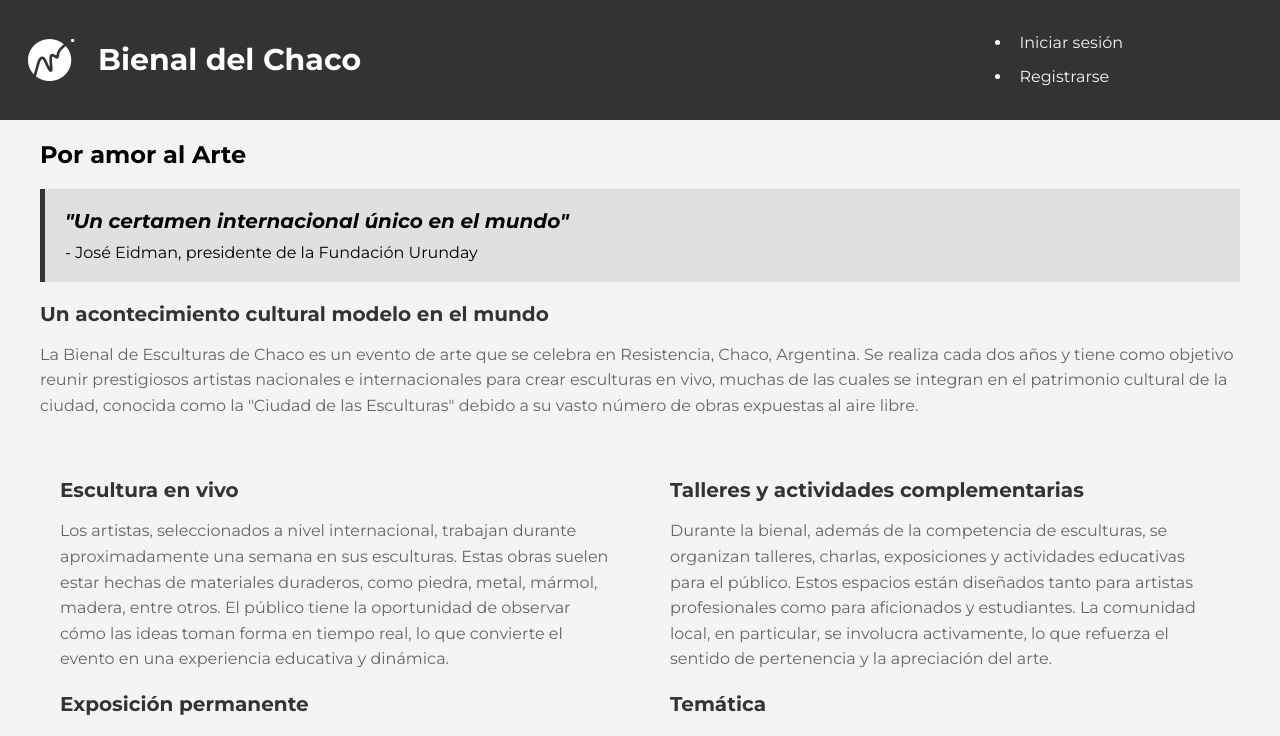
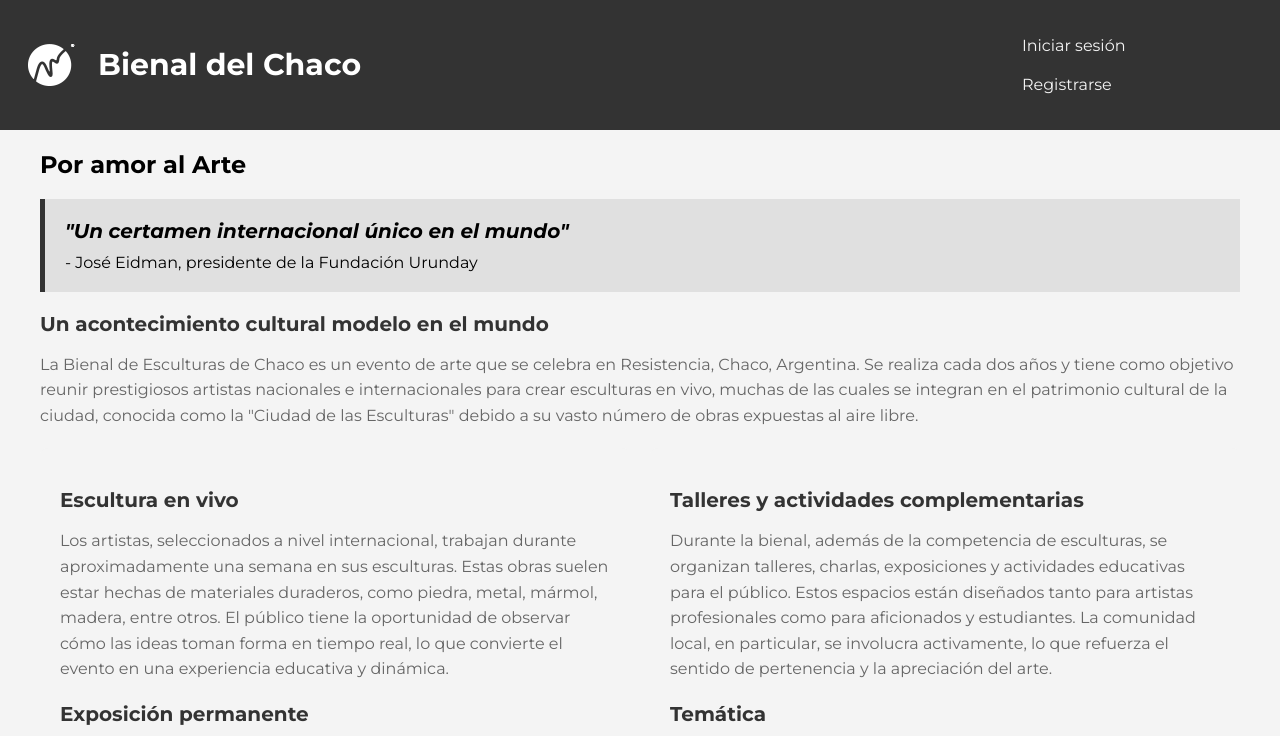
Before and after one commit to FRRe-DS/2024-01-TPI, a Next.js app: page / in a window 1280 px wide. Shown: the top 736 px of the page. Built offline with nearby package versions, Linux system fonts and the light colour scheme.

Commit message:
estilos header, footer y parte de info extra del home

```diff
--- a/src/app/estilosHome/infoExtra.css
+++ b/src/app/estilosHome/infoExtra.css
@@ -53,7 +53,7 @@
     border: 1px solid #ddd;
     background-color: var(--color-highlight);
     border-radius: 8px;
-    height: 450px;
+    height: 700px;
     align-items: center;
     justify-content: center;
     max-width: 100%; /* Limitar el ancho de las secciones */
@@ -106,7 +106,8 @@
 
 /* Ajustes de iframe en la sección de mapa */
 .mapResponsive iframe {
-    width: 100%; /* Ajuste para que ocupe el ancho completo */
+    width: 100%;
+    height: 100%; /* Ajuste para que ocupe el ancho completo */
     border-radius: 8px; /* Borde redondeado */
     border: 1px solid #ccc;
 }
@@ -123,8 +124,8 @@
     display:flex;
     align-items: center;
     margin: 0 auto;
-    width: 90%;
-    height: 90%;
+    width: 95%;
+    height: 95%;
     border-radius: 8px;
     border: 1px solid #ccc;
 
--- a/src/app/login/page.module.css
+++ b/src/app/login/page.module.css
@@ -60,5 +60,7 @@
 .formMensaje{
     text-align: center;
     font-size: 18px;
-    margin: 10px;
+    margin-top: 30px;
+    color: red;
+    text-decoration:double;
 }
--- a/src/app/page.module.css
+++ b/src/app/page.module.css
@@ -60,6 +60,7 @@
   display: grid;
   grid-template-columns: repeat(3, 1fr); /* 3 columnas con el mismo ancho */
   gap: 20px; /* Espacio entre las imágenes */
+  margin-bottom: 30px;
 }
 
 .rootNavContenedor {
--- a/src/app/registrarse/page.module.css
+++ b/src/app/registrarse/page.module.css
@@ -55,5 +55,7 @@
 .formMensaje {
     text-align: center;
     font-size: 18px;
-    margin: 10px;
+    margin-top: 30px;
+    color: red;
+    text-decoration:double;
 }
--- a/src/app/ui/componentes/AuthContainer.jsx
+++ b/src/app/ui/componentes/AuthContainer.jsx
@@ -48,7 +48,7 @@ export default function Page() {
     if (token) {
         return (
             <>
-                <li>{token}</li>
+                <li className="rootLista">{token}</li>
                 <p><Link href={'/misEsculturas'}>{role !== 'null' ? 'Mis esculturas' : ''}</Link></p>
                 <button onClick={logout}>Cerrar sesión</button>
             </>
@@ -56,10 +56,10 @@ export default function Page() {
     } else {
         return (
             <>
-                <li>
+                <li className="rootLista">
                     <Link className="rootHeaderUsuario" href="/login">Iniciar sesión</Link>
                 </li>
-                <li>
+                <li className="rootLista">
                     <Link className="rootHeaderUsuario" href="/registrarse">Registrarse</Link>
                 </li>
             </>
--- a/src/app/ui/componentes/InfoExtra.jsx
+++ b/src/app/ui/componentes/InfoExtra.jsx
@@ -87,7 +87,7 @@ export default function InfoExtra() {
         className={`predio ${active === "predio" ? "visible" : "oculto"}`}
         id="predio"
       >
-        <ImgPredio titulo="Predio" imagen={predio} dimensions={200} />
+        <ImgPredio imagen={predio} dimensions={200} />
       </div>
     </>
   );
--- a/src/app/ui/globals.css
+++ b/src/app/ui/globals.css
@@ -46,18 +46,19 @@ main {
 .rootHeaderUsuario{
     display: inline-block;
     color: #f4f4f4;
-    padding:1%;
-    border-radius: 5px;
+    padding:2%;
     text-decoration: none;
     margin:2%;
+}
+.rootLista{
+    list-style-type: none;
 }
 
 .rootHeaderUsuario:hover{
     border: none;
     padding: 2%;
     color: #f4f4f4;
-    border-radius: 5px;
-    text-decoration: none;
+    text-decoration:underline;
 }
 
 .rootHeaderRetorno{
```
Also changed, not shown: 1 other file (tests, documents, lock files or other folders).
